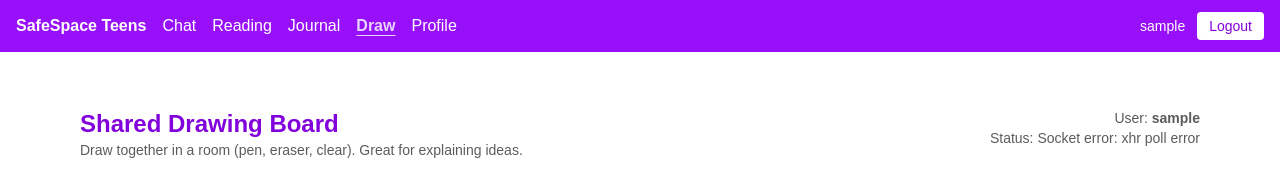
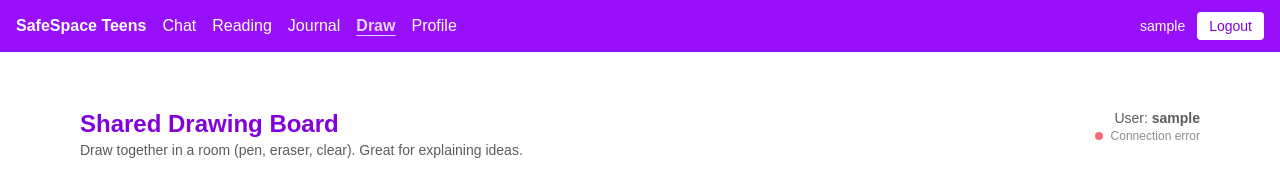
Before and after one commit to Madiha1985/safespace-teens, a Next.js app in the folder client/: page /draw in a window 1280 px wide. Shown: the top 174 px of the page. Built offline with nearby package versions, Linux system fonts and the light colour scheme; no server answers; sample sign-in values are in the browser's storage.

Commit message:
Add visual socket connection status indicator to draw board

```diff
--- a/client/app/draw/page.tsx
+++ b/client/app/draw/page.tsx
@@ -35,7 +35,7 @@ export default function DrawPage() {
 
   const [mode, setMode] = useState<"pen" | "eraser">("pen");
   const [size, setSize] = useState(4);
-  const [status, setStatus] = useState("Not connected");
+  const [status, setStatus] = useState<"connected" | "connecting" | "error">("connecting");
 
   const token = useMemo(() => (typeof window !== "undefined" ? getToken() : null), []);
   const user = useMemo(() => (typeof window !== "undefined" ? getUser() : null), []);
@@ -77,8 +77,11 @@ export default function DrawPage() {
       const s = io(SOCKET_URL, { auth: { token } });
       socketRef.current = s;
 
-      s.on("connect", () => setStatus("Socket connected"));
-      s.on("connect_error", (err) => setStatus(`Socket error: ${err.message}`));
+    setStatus("connecting");
+
+s.on("connect", () => setStatus("connected"));
+s.on("connect_error", () => setStatus("error"));
+
 
       // receive strokes
       s.on("draw:stroke", ({ stroke }: { roomId: string; stroke: Stroke }) => {
@@ -208,7 +211,25 @@ export default function DrawPage() {
         <div className="text-sm opacity-70 text-right">
           User: <span className="font-semibold">{user?.username ?? "—"}</span>
           <br />
-          Status: {status}
+         <div className="flex items-center gap-2 justify-end">
+  <span
+    className={`inline-block w-2 h-2 rounded-full ${
+      status === "connected"
+        ? "bg-green-500"
+        : status === "connecting"
+        ? "bg-yellow-400"
+        : "bg-red-500"
+    }`}
+  />
+  <span className="text-xs opacity-70">
+    {status === "connected"
+      ? "Connected"
+      : status === "connecting"
+      ? "Connecting…"
+      : "Connection error"}
+  </span>
+</div>
+
         </div>
       </header>
 
```
